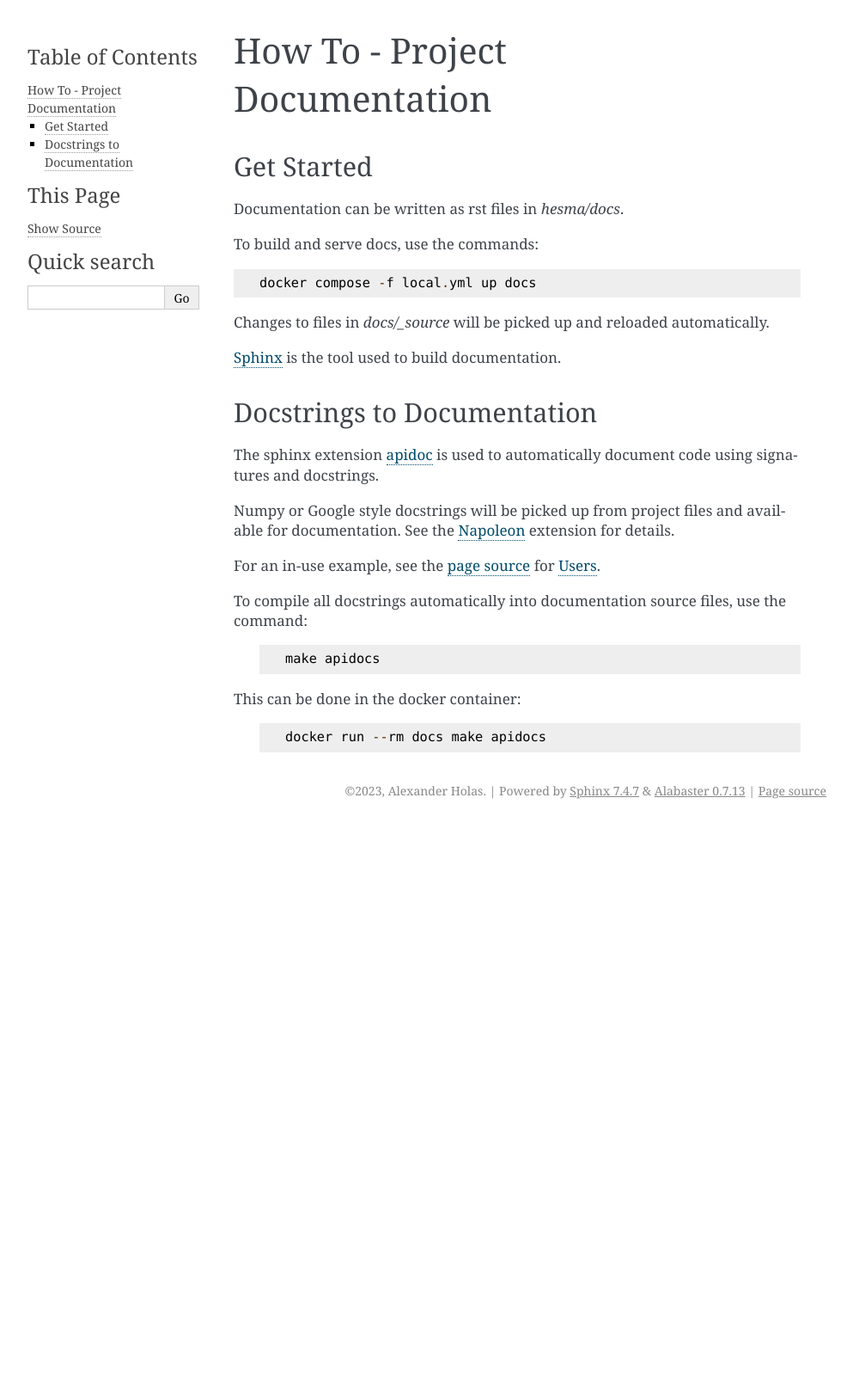
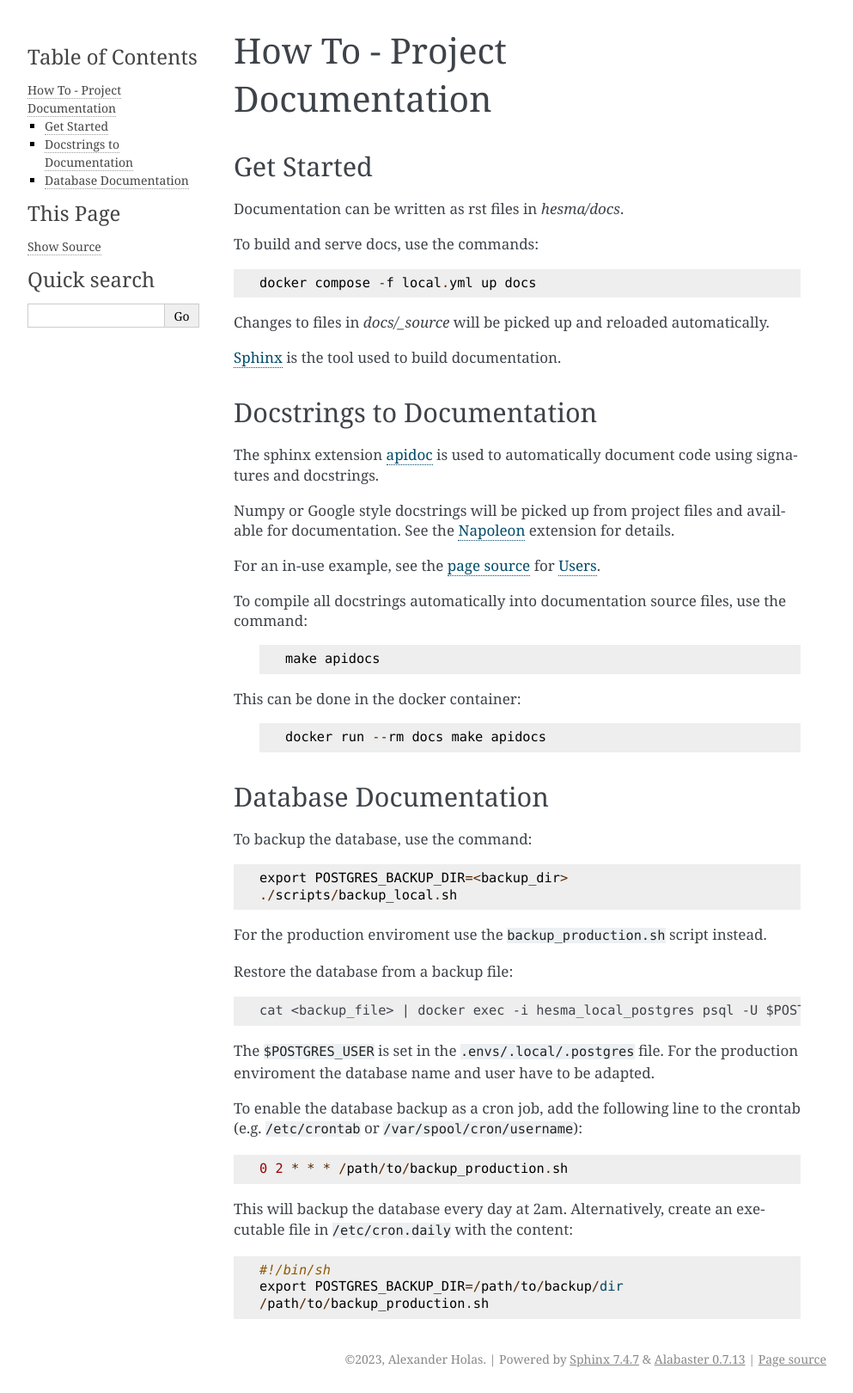
Before and after one commit to AlexHls/hesma, a Sphinx documentation site: the page built from docs/howto.rst, in a window 1280 px wide. Shown: the whole page at 86% size, without its empty margins (148-1141 px from the left). Built offline with Sphinx 7.4.7, drawn with Linux system fonts in a browser that asks for light colours; before the commit the page ends 959 px from its top, so only the background shows below that.

Commit message:
Add backup scripts and instructions (#67)

```diff
--- a/docs/howto.rst
+++ b/docs/howto.rst
@@ -36,3 +36,32 @@ This can be done in the docker container:
     ::
 
         docker run --rm docs make apidocs
+
+
+Database Documentation
+----------------------------------------------------------------------
+
+To backup the database, use the command::
+
+    export POSTGRES_BACKUP_DIR=<backup_dir>
+    ./scripts/backup_local.sh
+
+For the production enviroment use the ``backup_production.sh`` script instead.
+
+Restore the database from a backup file::
+
+    cat <backup_file> | docker exec -i hesma_local_postgres psql -U $POSTGRES_USER -d postgres
+
+The ``$POSTGRES_USER`` is set in the ``.envs/.local/.postgres`` file.
+For the production enviroment the database name and user have to be adapted.
+
+To enable the database backup as a cron job, add the following line to the crontab (e.g. ``/etc/crontab`` or ``/var/spool/cron/username``)::
+
+    0 2 * * * /path/to/backup_production.sh
+
+This will backup the database every day at 2am.
+Alternatively, create an executable file in ``/etc/cron.daily`` with the content::
+
+    #!/bin/sh
+    export POSTGRES_BACKUP_DIR=/path/to/backup/dir
+    /path/to/backup_production.sh
```
Also changed, not shown: 2 other files.
